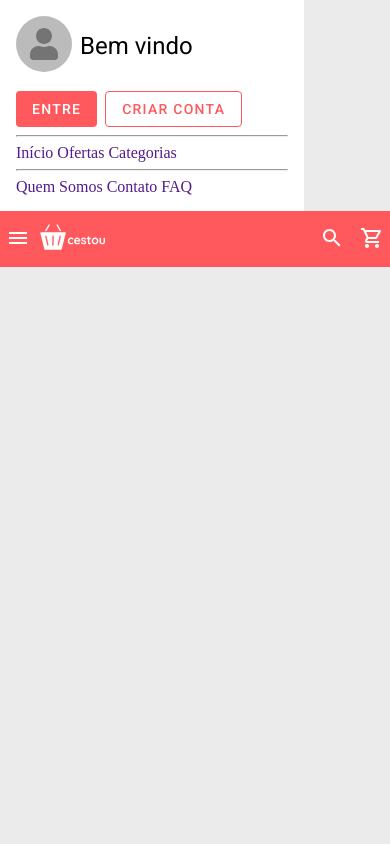
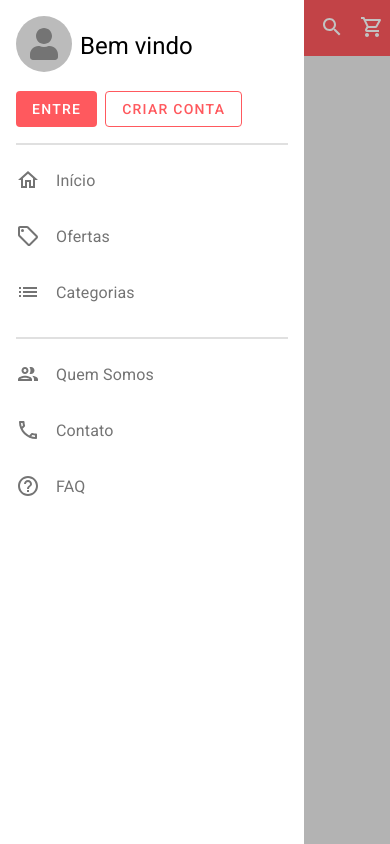
Before and after one commit to lucasGeek2020/Cestou-Projeto, a plain HTML site: page frontend/index.html in a window 390 px wide. Drawn offline with Linux system fonts and the light colour scheme.

Commit message:
Feito o menu lateral prara verção mobile (づ｡◕‿‿◕｡)づ

```diff
--- /dev/null
+++ b/frontend/css/5-componentes/linhaDivisoria.scss
@@ -0,0 +1,5 @@
+.linha-divisoria{
+    width: 100%;
+    border: 1px solid rgba(0, 0, 0, 0.12);
+    margin-top: 16px;
+}
--- /dev/null
+++ b/frontend/css/5-componentes/list.scss
@@ -0,0 +1,23 @@
+.list-container{
+    display: flex;
+    flex-direction: column;
+
+}
+
+.item{
+    display: flex;
+    align-items: center;
+    height: 56px;
+
+    > .nome{
+        color:$textoClaro;
+    }
+    > .icon{
+        margin-right: 16px;
+
+    }
+
+    &:hover{
+        background-color: rgba($corPrimaria, $alpha: 0.08);
+    }
+}
--- a/frontend/css/5-componentes/menuLateral.scss
+++ b/frontend/css/5-componentes/menuLateral.scss
@@ -3,6 +3,20 @@
     width: 304px;
     padding: 16px;
     height: 100%;
+    position:fixed;
+    left: 0;
+    top: 0;
+
+
+    &::after{
+        width: 100vw;
+        height: 100%;
+        background: rgba(0, 0, 0, 0.24);
+        position: absolute;
+        top: 0;
+        left: 304px;
+        content: ' ';
+    }
 
 }
 
@@ -10,6 +24,7 @@
     display: flex;
     flex-direction: row;
     align-items: center;
+
 
     > :first-child{
         margin-right: 8px;
--- a/frontend/css/estilos.scss
+++ b/frontend/css/estilos.scss
@@ -2,12 +2,14 @@
 
 @import '2-generico/reset';
 
-@import '3-base/base';
-@import  '3-base/titulos';
+@import '3-base/base',
+        '3-base/titulos';
 
 
-@import '4-objeto/links';
-@import  '4-objeto/botao.scss';
+@import '4-objeto/links',
+        '4-objeto/botao.scss';
 
-@import '5-componentes/topBar';
-@import '5-componentes/menuLateral';
+@import '5-componentes/topBar',
+        '5-componentes/menuLateral',
+        '5-componentes/list',
+        '5-componentes/linhaDivisoria';
--- a/frontend/index.html
+++ b/frontend/index.html
@@ -31,34 +31,53 @@
         </div>
 
         <div class="conteudo">
-            <hr class="list-divider">
+            <hr class="linha-divisoria">
             <nav class="list-container">
                 <a href="" class="item">
-                    <span>Início</span>
+                    <span class="icon">
+                        <img src="img/icons/home-black-24dp(1).svg" alt="Início">
+                    </span>
+                    <span class="nome subtitulo1">Início</span>
                 </a>
                 <a href="" class="item">
+                    <span class="icon">
+                        <img src="img/icons/local_offer-black-24dp.svg" alt="Ofertas">
+                    </span>
 
-                    <span>Ofertas</span>
+                    <span class="nome subtitulo1">Ofertas</span>
                 </a>
                 <a href="" class="item">
+                    <span class="icon">
+                        <img src="img/icons/list-black-24dp(1).svg" alt="Categoria">
+                    </span>
 
-                    <span>Categorias</span>
+                    <span class="nome subtitulo1">Categorias</span>
 
                 </a>
-                <hr class="list-divider">
+                <hr class="linha-divisoria">
                 <a href="" class="item">
+                    <span class="icon">
+                        <img src="img/icons/group-black-24dp(1).svg" alt="Quem Somos">
+                    </span>
 
-                    <span>Quem Somos</span>
+                    <span class="nome subtitulo1">Quem Somos</span>
                 </a>
                 <a href="" class="item">
+                    <span class="icon">
+                        <img src="img/icons/phone-black-24dp(1).svg" alt="Contato">
+                    </span>
 
-                    <span>Contato</span>
+                    <span class="nome subtitulo1">Contato</span>
                 </a>
-                <a href="" class="item ">
-                    <span>FAQ</span>
+                <a href="" class="item">
+                    <span class="icon">
+                        <img src="img/icons/help_outline-black-24dp(1).svg" alt="FAQ">
+                    </span>
+                    <span class="nome subtitulo1">FAQ</span>
                 </a>
             </nav>
         </div>
+
     </aside>
 
     <header class="top-bar">
@@ -74,7 +93,7 @@
         </div>
         <div class="right">
             <button class="busca link">
-                <img src="img/icons/search-white-24dp.svg" alt="Buscar" title="Pesquisar">
+                <img src="img/icons/search-white-24dp.svg" alt="Pesquisar" title="Pesquisar">
             </button>
             <button class="cart link">
                 <img src="img/icons/shopping_cart-white-24dp.svg" alt="Link para a pagina do carrinho"
```
Also changed, not shown: frontend/css/estilos.css, frontend/img/icons/group-black-24dp(1).svg (added), frontend/img/icons/help_outline-black-24dp(1).svg (added), frontend/img/icons/home-black-24dp(1).svg (added), frontend/img/icons/list-black-24dp(1).svg (added), frontend/img/icons/local_offer-black-24dp.svg (added), frontend/img/icons/phone-black-24dp(1).svg (added), 1 other file.
